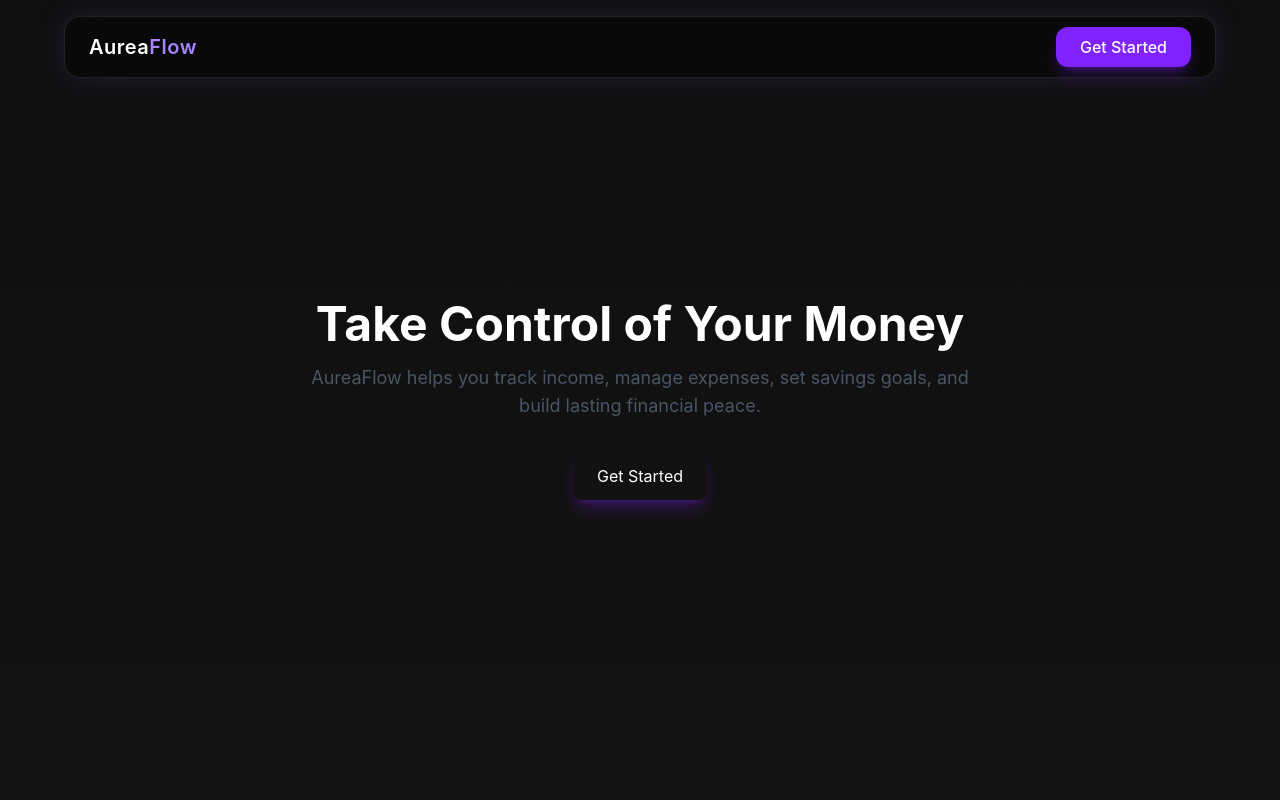
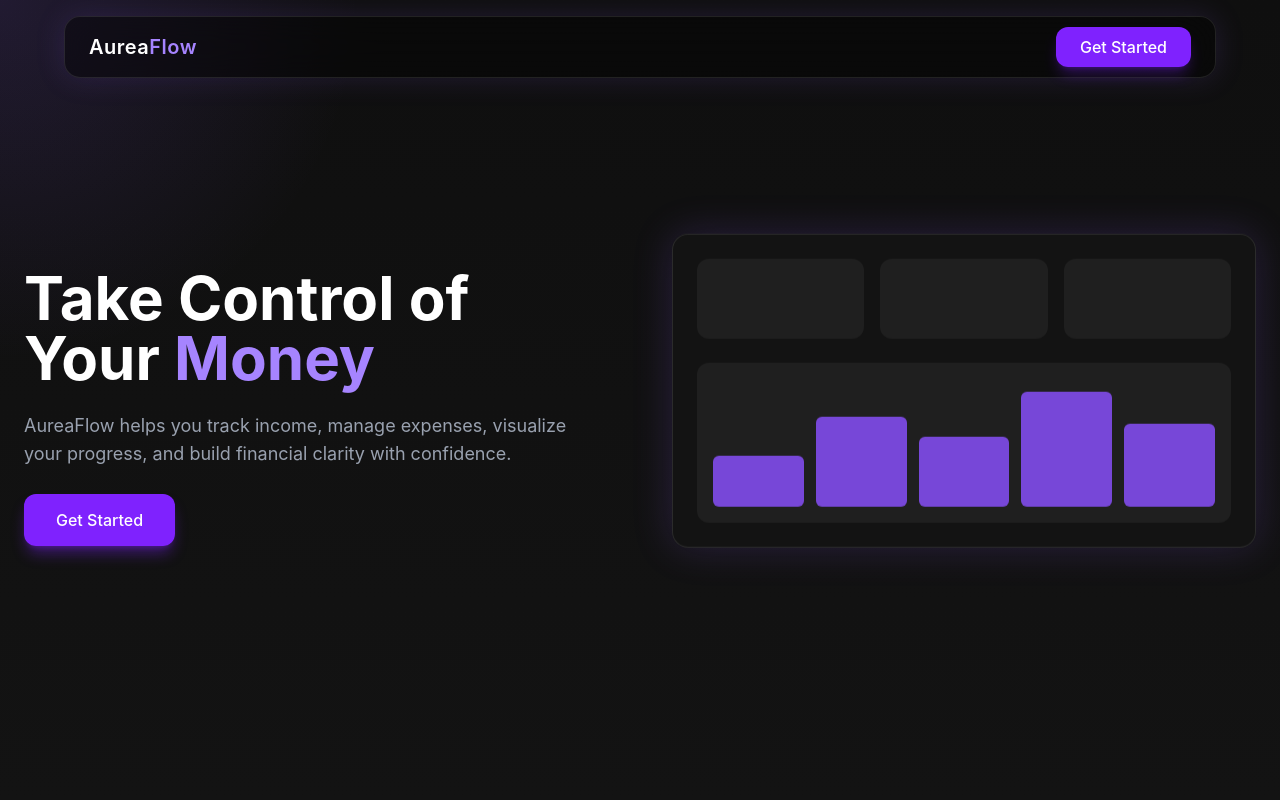
Before and after one commit to Guillo343/AureaFlow, a React (Vite) app in the folder aureaflow/: page / in a window 1280 px wide. Shown: the top 800 px of the page. Built offline with nearby package versions, Linux system fonts and the light colour scheme; no server answers.

Commit message:
Update HeroSection.tsx

```diff
--- a/aureaflow/src/pages/Landing/HeroSection.tsx
+++ b/aureaflow/src/pages/Landing/HeroSection.tsx
@@ -1,29 +1,105 @@
-import { motion } from "framer-motion";
+import { motion, useMotionValue, useMotionTemplate } from "framer-motion";
 import { Link } from "react-router-dom";
 
-const MotionLink = motion.create(Link);
+export default function HeroSection() {
+  const mouseX = useMotionValue(0);
+  const mouseY = useMotionValue(0);
 
-export default function HeroSection() {
+  function handleMouseMove(e: React.MouseEvent<HTMLDivElement>) {
+    const rect = e.currentTarget.getBoundingClientRect();
+    mouseX.set(e.clientX - rect.left);
+    mouseY.set(e.clientY - rect.top);
+  }
+
   return (
-    <section className="w-full min-h-screen flex flex-col items-center justify-center text-center px-6">
+    <section
+      onMouseMove={handleMouseMove}
+      className="relative w-full min-h-screen overflow-hidden flex items-center justify-center px-6">
+      {/* Background glow */}
+      <motion.div
+        className="pointer-events-none absolute inset-0"
+        style={{
+          background: useMotionTemplate`
+            radial-gradient(
+              600px circle at ${mouseX}px ${mouseY}px,
+              rgba(139,92,246,0.15),
+              transparent 60%
+            )`,}}
+      />
+
+      <div className="relative z-10 max-w-7xl w-full grid grid-cols-1 lg:grid-cols-2 gap-16 items-center">
+        {/* Left content */}
+        <div className="text-center lg:text-left">
           <motion.h1
-        initial={{ opacity: 0, y: 20 }} animate={{ opacity: 1, y: 0 }} transition={{ duration: 0.6 }} className="text-5xl font-bold mb-4">
-        Take Control of Your Money
+            initial={{ opacity: 0, y: 30 }}
+            animate={{ opacity: 1, y: 0 }}
+            transition={{ duration: 0.6 }}
+            className="text-5xl lg:text-6xl font-bold mb-6">
+            Take Control of Your{" "}
+            <span className="text-violet-400">Money</span>
           </motion.h1>
 
           <motion.p
-        initial={{ opacity: 0, y: 20 }} animate={{ opacity: 1, y: 0 }} transition={{ duration: 0.8 }} className="text-lg max-w-2xl text-gray-600 mb-8">
-        AureaFlow helps you track income, manage expenses, set savings goals,
-        and build lasting financial peace.
+            initial={{ opacity: 0, y: 30 }}
+            animate={{ opacity: 1, y: 0 }}
+            transition={{ duration: 0.8 }}
+            className="text-lg text-gray-400 max-w-xl mb-10">
+            AureaFlow helps you track income, manage expenses, visualize your
+            progress, and build financial clarity with confidence.
           </motion.p>
 
-      <MotionLink
+          <motion.div
+            whileHover={{ scale: 1.05 }}
+            whileTap={{ scale: 0.97 }}
+            className="inline-block">
+            <Link
               to="/signup"
-        aria-label="Get started with AureaFlow" whileHover={{ scale: 1.05 }} whileTap={{ scale: 0.97 }}
-        className="inline-flex items-center justify-center px-6 py-3 rounded-lg font-mediumbg-violet-600 text-white
-                    shadow-lg shadow-violet-600/30 transition-colors hover:bg-violet-500">
+              className="
+                px-8 py-4 rounded-xl font-medium
+                bg-violet-600 text-white
+                shadow-lg shadow-violet-600/40
+                hover:bg-violet-500 transition">
               Get Started
-      </MotionLink>
+            </Link>
+          </motion.div>
+        </div>
+
+        {/* Right: Dashboard preview */}
+        <motion.div
+          initial={{ opacity: 0, y: 40 }}
+          animate={{ opacity: 1, y: 0 }}
+          transition={{ duration: 0.8, delay: 0.2 }}
+          className="relative">
+          <motion.div
+            animate={{ y: [0, -10, 0] }}
+            transition={{ duration: 6, repeat: Infinity, ease: "easeInOut" }}
+            className="
+              rounded-2xl bg-[#151515]/90 backdrop-blur-xl
+              border border-white/10
+              shadow-[0_0_40px_rgba(139,92,246,0.2)]
+              p-6">
+            {/* Fake widgets */}
+            <div className="grid grid-cols-3 gap-4 mb-6">
+              <div className="h-20 rounded-xl bg-white/5" />
+              <div className="h-20 rounded-xl bg-white/5" />
+              <div className="h-20 rounded-xl bg-white/5" />
+            </div>
+
+            {/* Fake chart */}
+            <div className="h-40 rounded-xl bg-white/5 flex items-end gap-3 p-4">
+              {[40, 70, 55, 90, 65].map((h, i) => (
+                <motion.div
+                  key={i}
+                  initial={{ height: 0 }}
+                  animate={{ height: `${h}%` }}
+                  transition={{ delay: 0.4 + i * 0.1 }}
+                  className="w-full rounded-md bg-violet-500/80"
+                />
+              ))}
+            </div>
+          </motion.div>
+        </motion.div>
+      </div>
     </section>
   );
 }
```
Lines whose indentation alone changed are shown as unchanged.
